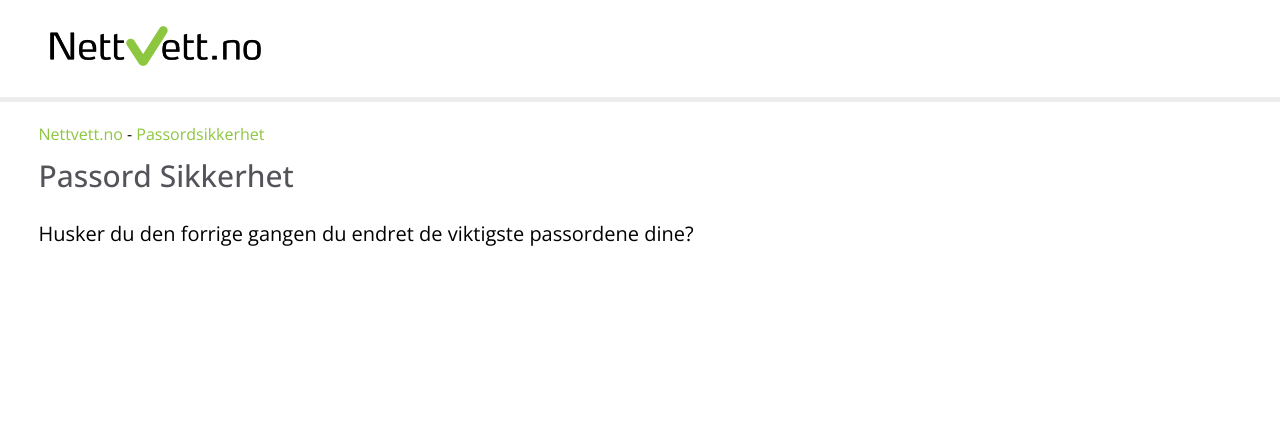
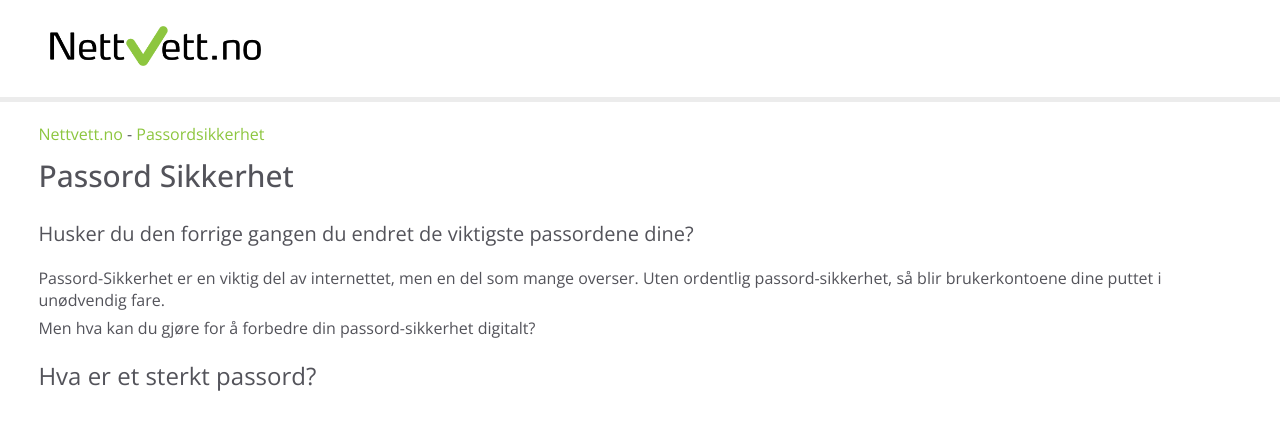
Before and after one commit to twomuchCatsriel/PasswordSafety, a React (Vite) app in the folder PasswordSafety/: page / in a window 1280 px wide. Shown: the top 430 px of the page. Built offline with nearby package versions, Linux system fonts and the light colour scheme.

Commit message:
Add Article and Text-based Components

```diff
--- a/PasswordSafety/src/App.jsx
+++ b/PasswordSafety/src/App.jsx
@@ -3,8 +3,7 @@ import { useState } from 'react'
 // Components
 import Navbar from './navbar'
 import LinkPath from './links'
-import HeaderText from './header'
-import Highlight from './highlight'
+import Article from './Article'
 
 function App() {
   return (
@@ -12,10 +11,7 @@ function App() {
       <Navbar/>
       <div className="defaultMargins">
         <LinkPath/>
-        <section>
-          <HeaderText name="Passord Sikkerhet"/>
-          <Highlight name="Husker du den forrige gangen du endret de viktigste passordene dine?"/>
-        </section>
+        <Article/>
       </div>
 
     </div>
--- /dev/null
+++ b/PasswordSafety/src/Article.jsx
@@ -0,0 +1,23 @@
+import React from "react";
+
+import HeaderText from "./header";
+import Highlight from "./highlight";
+import Text from "./text";
+import Subheader from "./subheader";
+
+function Article(){
+    return(
+        <section>
+            <HeaderText name="Passord Sikkerhet"/>
+
+            <Highlight name="Husker du den forrige gangen du endret de viktigste passordene dine?"/>
+            <Text txt="Passord-Sikkerhet er en viktig del av internettet, men en del som mange overser.
+            Uten ordentlig passord-sikkerhet, så blir brukerkontoene dine puttet i unødvendig fare."/>
+            <Text txt="Men hva kan du gjøre for å forbedre din passord-sikkerhet digitalt?"/>
+
+            <Subheader name="Hva er et sterkt passord?"/>
+        </section>
+    )
+}
+
+export default Article;
--- a/PasswordSafety/src/index.css
+++ b/PasswordSafety/src/index.css
@@ -2,6 +2,7 @@ body{
   font-family: "Open Sans";
   padding: 0;
   margin: 0;
+  color: #53535a;
 }
 
 nav{
@@ -39,4 +40,13 @@ nav ul{
 .highlight{
   font-weight: lighter;
   font-size: 20px;
+  margin-bottom: 30px;
 }
+
+.textObject{
+  margin-top: -10px;
+}
+
+.subheaderText{
+  font-weight: 400;
+}
--- /dev/null
+++ b/PasswordSafety/src/subheader.jsx
@@ -0,0 +1,7 @@
+import React from "react";
+
+function Subheader(props){
+    return <h2 className="subheaderText">{props.name}</h2>
+}
+
+export default Subheader;
--- /dev/null
+++ b/PasswordSafety/src/text.jsx
@@ -0,0 +1,7 @@
+import React from "react";
+
+function Text(props){
+    return <p className="textObject">{props.txt}</p>
+}
+
+export default Text;
```
